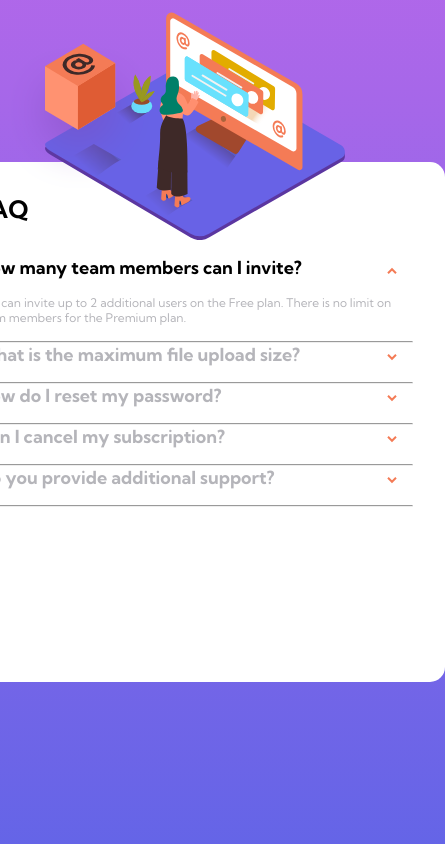
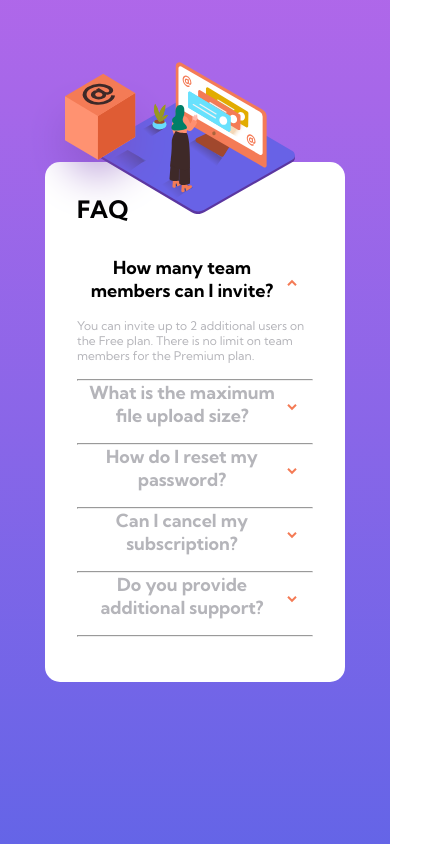
Before and after one commit to KazuoMurakami/Faq-Accordion, a plain HTML site: page index.html in a window 390 px wide. Both pictures are taken after a click on the element "How many team members can I invite?". Shown: the whole page, 445 px wide, since content can reach past the window. Drawn offline with Linux system fonts and the light colour scheme.

Commit message:
Alteração de responsividade

```diff
--- a/script.js
+++ b/script.js
@@ -1,18 +1,19 @@
-const answers = document.querySelectorAll(".answer");
-answers.forEach((answer) => {
-  answer.style.display = "none"; // ocultar o texto inicialmente
-  const question = answer.previousElementSibling;
-  const arrow = question.querySelector(".rotate");
+const answer = document.querySelectorAll(".answer");
+
+answer.forEach((answer) => {
+  answer.style.display = "none";
+  const question = answer.previousElementSibling; // aqui está pegando o elemento irmao do <P> que seria o <h2>
+  const arrow = question.querySelector(".rotate"); // estou selecionando a classe rotate que está no h2 que seria a question
 
   question.addEventListener("click", () => {
     if (answer.style.display === "none") {
-      answer.style.display = "block"; // mostrar a resposta quando clicar no título
-      arrow.style.transform = "rotate(180deg)"; // girar a imagem de seta
-      answer.previousElementSibling.style.color = "black"; // muda a cor do texto do título para preto quando clicado
+      answer.style.display = "block";
+      arrow.style.transform = "rotate(180deg)"; // poderia utilizar um addclass também para esse evento
+      question.style.color = "black"; // adiciona cor preta quando eu clicar no h2
     } else {
-      answer.previousElementSibling.style.color = "hsl(240deg 3% 72%)"; // muda a cor do texto do título para preto quando clicado
-      answer.style.display = "none"; // ocultar a resposta quando clicar novamente no título
-      arrow.style.transform = "rotate(0deg)"; // girar a imagem de seta de volta à posição original
+      question.style.color = "hsl(240deg 3% 72%)";
+      answer.style.display = "none";
+      arrow.style.transform = "rotate(0deg)";
     }
   });
 });
--- a/style.css
+++ b/style.css
@@ -129,17 +129,31 @@ h2:visited {
 }
 
 .woman-background {
-    position: absolute;
     width: 300px;
     left: 100px;
     top: -150px;
 }
 
 .box-background {
-    position: absolute;
     left: 60px;
     top: -120px;
 
 }
 
 }
+
+@media (max-width:500px) {
+    .content {
+        width: 300px;
+    }
+
+    .woman-background {
+        width: 200px;
+        left: 50px;
+        top: -100px;
+    }
+    .box-background {
+        left: -20px;
+        top: -90px;
+    }
+}
```
